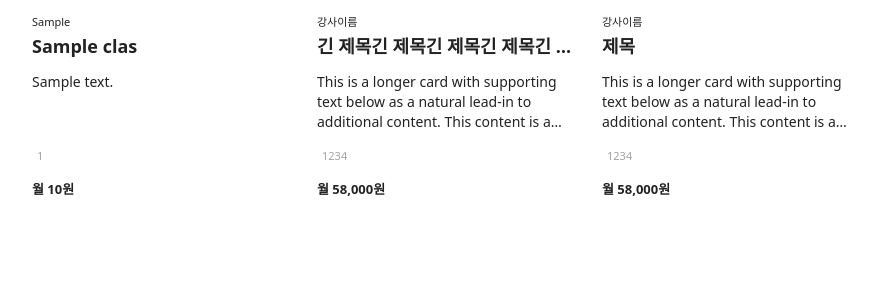
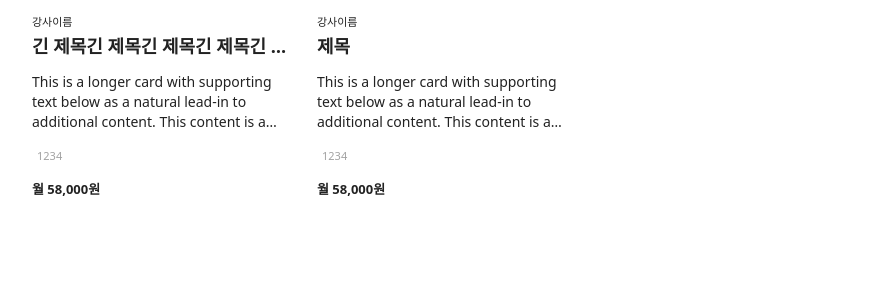
Before and after one commit to Jcurver/team_1_first_project, a Flask app: template templates/mypage.html in a window 1280 px wide. Shown: the part 1205-1497 px from the top of the page, without its empty margins (50-927 px from the left). Run offline with Flask 2, Linux system fonts and the light colour scheme; the template is opened without the code that fills it: most values are stand-ins (such as "Sample title", 1, 10 or a date in 2020); grey boxes marked "Sample" are stand-in pictures; some libraries are stand-ins or nearby versions.

Commit message:
logo and mypage id

```diff
--- a/templates/mypage.html
+++ b/templates/mypage.html
@@ -12,7 +12,8 @@
 
     <!-- xeicon -->
     <link rel="stylesheet" href="//cdn.jsdelivr.net/npm/xeicon@2.3.3/xeicon.min.css"/>
-
+{#    <link rel="icon" type="image/x-icon" href="favicon.ico">#}
+{#    <link rel="shortcut icon" type="image/x-icon" href="favicon.ico">#}
     <!-- bootstrap -->
     <script src="https://cdn.jsdelivr.net/npm/bootstrap@5.1.3/dist/js/bootstrap.bundle.min.js"
             integrity="sha384-ka7Sk0Gln4gmtz2MlQnikT1wXgYsOg+OMhuP+IlRH9sENBO0LRn5q+8nbTov4+1p"
@@ -173,7 +174,7 @@
             <div class="main-header-wrap">
                 <div class="main-header-container">
                     <a href="/">
-                        <h1 class="logo">Logo</h1>
+                        <h1 class="logo">Class202</h1>
                     </a>
                     <div class="header-search">
                         <form action="/search" method="GET">
@@ -306,41 +307,7 @@
             </div>
             <div class="main-content">
                 <div class="row row-cols-1 row-cols-lg-4 row-cols-md-3 g-4 myBookmark">
-                    {% for class in classes %}
-                        <div class="col">
-                            <div class="card h-100">
-                                <div class="img-wrap">
-                                    <a href="{{ class.class_url }}" class="img-wrap-a"
-                                       style="background-image: url('{{ class.class_image }}');">
-                                    </a>
-                                    <a href="" class="lecture-like">
-                                        {% if class.is_BookMarked %}
-                                            <i class="xi-heart"></i>
-                                        {% else %}
-                                            <i class="xi-heart-o"></i>
-                                        {% endif %}
-                                    </a>
-                                </div>
-                                <a href="" class="card-body">
-                                    <h5 class="card-name">{{ class.class_instructor }}</h5>
-                                    <h6 class="card-title">{{ class.title }}</h6>
-                                    <p class="card-text">
-                                        {{ class.class_desc }}
-                                    </p>
-                                    <p class="liked">
-                                        {% if class.is_Liked %}
-                                            <i class="xi-heart" style="color:pink"></i>
-                                        {% else %}
-                                            <i class="xi-heart"></i>
-                                        {% endif %}
-                                        <span>{{ class.like_number }}</span>
-                                    </p>
-                                    <p class="card-price">월 {{ class.class_price }}원</p>
-                                </a>
-                            </div>
-                        </div>
 
-                    {% endfor %}
                     <div class="col">
                         <div class="card h-100">
                             <div class="img-wrap">
```
Also changed, not shown: templates/index.html (+4 -31 lines), templates/favicon.ico (added).
